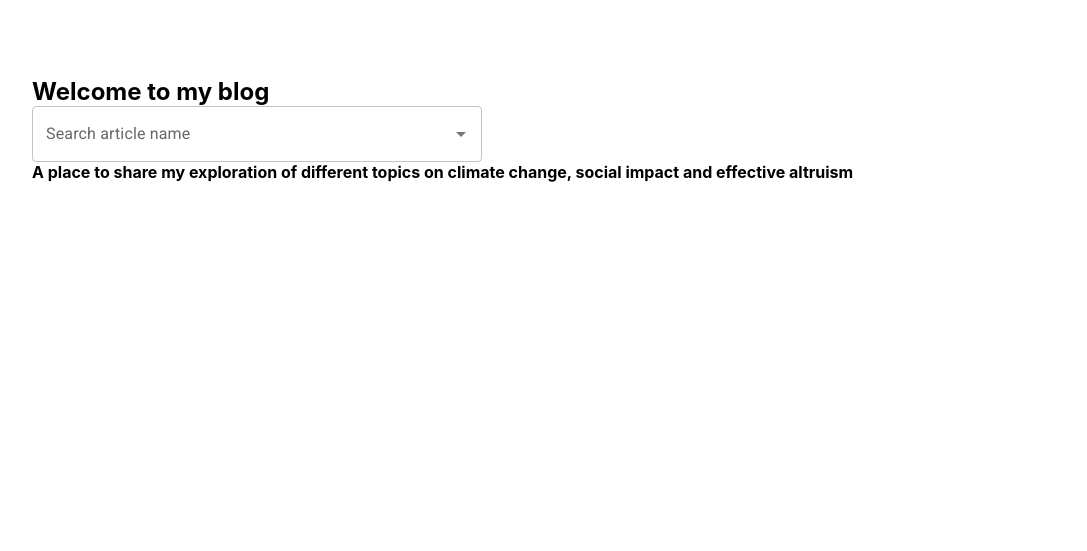
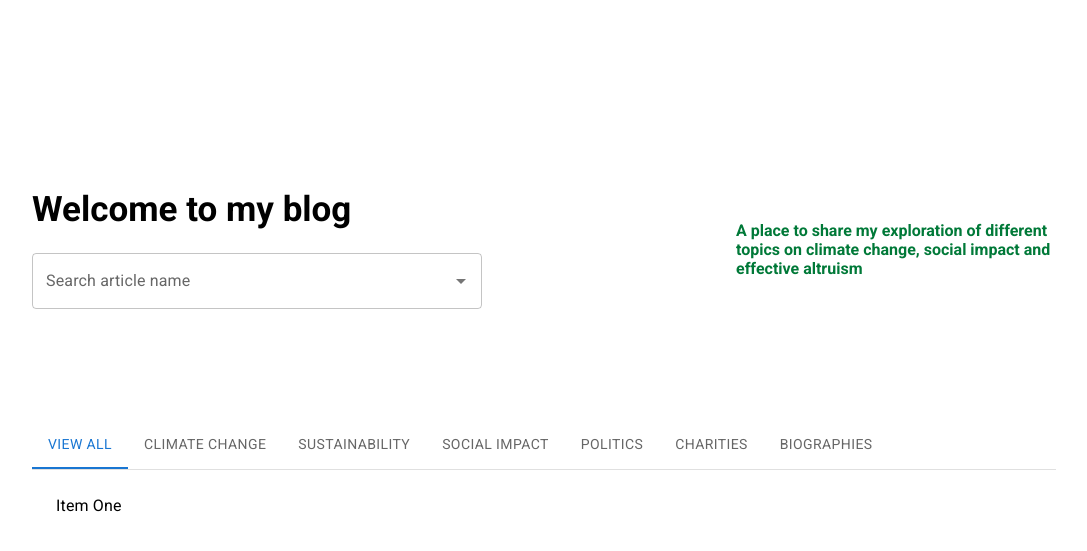
Before and after one commit to theomalaper/Blog, a React app in the folder client/: page / in a window 1280 px wide. Shown: the part 89-640 px from the top of the page, without its empty margins (96-1183 px from the left). Built offline with nearby package versions, Linux system fonts and the light colour scheme.

Commit message:
Continued working on the implementation of the home page, added a search bar and tab menu

```diff
--- a/client/package.json
+++ b/client/package.json
@@ -3,6 +3,11 @@
   "version": "0.1.0",
   "private": true,
   "dependencies": {
+    "@emotion/react": "^11.10.5",
+    "@emotion/styled": "^11.10.5",
+    "@material-ui/lab": "^4.0.0-alpha.61",
+    "@mui/lab": "^5.0.0-alpha.119",
+    "@mui/material": "^5.11.8",
     "@testing-library/jest-dom": "^5.16.5",
     "@testing-library/react": "^13.4.0",
     "@testing-library/user-event": "^13.5.0",
--- a/client/src/routes/root.js
+++ b/client/src/routes/root.js
@@ -3,15 +3,27 @@ import NavBar from '../components/nav-bar'
 import * as React from 'react';
 import TextField from '@mui/material/TextField';
 import Autocomplete from '@mui/material/Autocomplete';
+import Box from '@mui/material/Box';
+import Tab from '@mui/material/Tab';
+import TabContext from '@mui/lab/TabContext';
+import TabList from '@mui/lab/TabList';
+import TabPanel from '@mui/lab/TabPanel';
 
 const articles = ['Article 1', 'Article 2', 'Article 3']
+
 function Root() {
+  const [tab, setTab] = React.useState('1');
+
+  const handleTabChange = (event, newTab) => {
+    setTab(newTab);
+  };
+
   return (
-    <div className="App">
+    <div className="root">
       <NavBar/>
       <div className="root__header">
         <div className="root__header__left">
-          <h2>Welcome to my blog</h2>
+          <p>Welcome to my blog</p>
           <Autocomplete
             disablePortal
             id="combo-box-demo"
@@ -21,11 +33,32 @@ function Root() {
           />
         </div>
         <div className="root__header__right">
-          <h4>A place to share my exploration of different topics on climate change, social impact and effective altruism</h4>
+          <p>A place to share my exploration of different topics on climate change, social impact and effective altruism</p>
         </div>
       </div>
       <div className="root__menu">
-
+        <Box sx={{ width: '100%', typography: 'body1' }}>
+          <TabContext value={tab}>
+            <Box sx={{ borderBottom: 1, borderColor: 'divider' }}>
+              <TabList onChange={handleTabChange} aria-label="lab API tabs example">
+                <Tab label="View all" value="1" />
+                <Tab label="Climate change" value="2" />
+                <Tab label="Sustainability" value="3" />
+                <Tab label="Social impact" value="4" />
+                <Tab label="Politics" value="5" />
+                <Tab label="Charities" value="6" />
+                <Tab label="Biographies" value="7" />
+              </TabList>
+            </Box>
+            <TabPanel value="1">Item One</TabPanel>
+            <TabPanel value="2">Item Two</TabPanel>
+            <TabPanel value="3">Item Three</TabPanel>
+            <TabPanel value="4">Item Four</TabPanel>
+            <TabPanel value="5">Item Five</TabPanel>
+            <TabPanel value="6">Item Six</TabPanel>
+            <TabPanel value="7">Item Seven</TabPanel>
+          </TabContext>
+        </Box>
       </div>
     </div>
   );
--- /dev/null
+++ b/client/src/styles/_mixin.scss
@@ -0,0 +1,12 @@
+@mixin flexLine {
+    display: flex;
+    flex-direction: row;
+    align-items: center;
+    justify-content: space-between;
+}
+
+@mixin flexCenter {
+    display: flex;
+    justify-content: center;
+    align-items: center;
+}
--- a/client/src/styles/nav-bar.scss
+++ b/client/src/styles/nav-bar.scss
@@ -1,22 +1,10 @@
 @import './variables';
 @import './resets';
+@import './mixin';
 
-@mixin flexLine {
-    display: flex;
-    flex-direction: row;
-    align-items: center;
-    justify-content: space-between;
-}
-
-@mixin flexCenter {
-    display: flex;
-    justify-content: center;
-    align-items: center;
-}
 .nav__bar {
     display: flex;
     justify-content: space-between;
-    margin-bottom: 5rem;
 
     &__left {
         @include flexLine;
--- a/client/src/styles/root.scss
+++ b/client/src/styles/root.scss
@@ -1,2 +1,36 @@
-.App {
+@import './resets';
+@import './mixin';
+@import './variables';
+
+
+.root {
+    &__header {
+        @include flexLine;
+        margin-top: 12rem;
+        height: 15vh;
+
+        &__left {
+            height: 100%;
+            display: flex;
+            flex-direction: column;
+            justify-content: space-between;
+
+            p {
+                font-family: "Roboto";
+                font-weight: map-get($font-weights, bold);
+                font-size: 35px;
+            }
+        }
+
+        &__right {
+            width: 25vw;
+            font-family: "Roboto";
+            font-weight: map-get($font-weights, bold);
+            color: $title-color;
+        }
+    }
+
+    &__menu {
+        margin-top: 7rem;
+    }
 }
```
Also changed, not shown: 1 other file.
